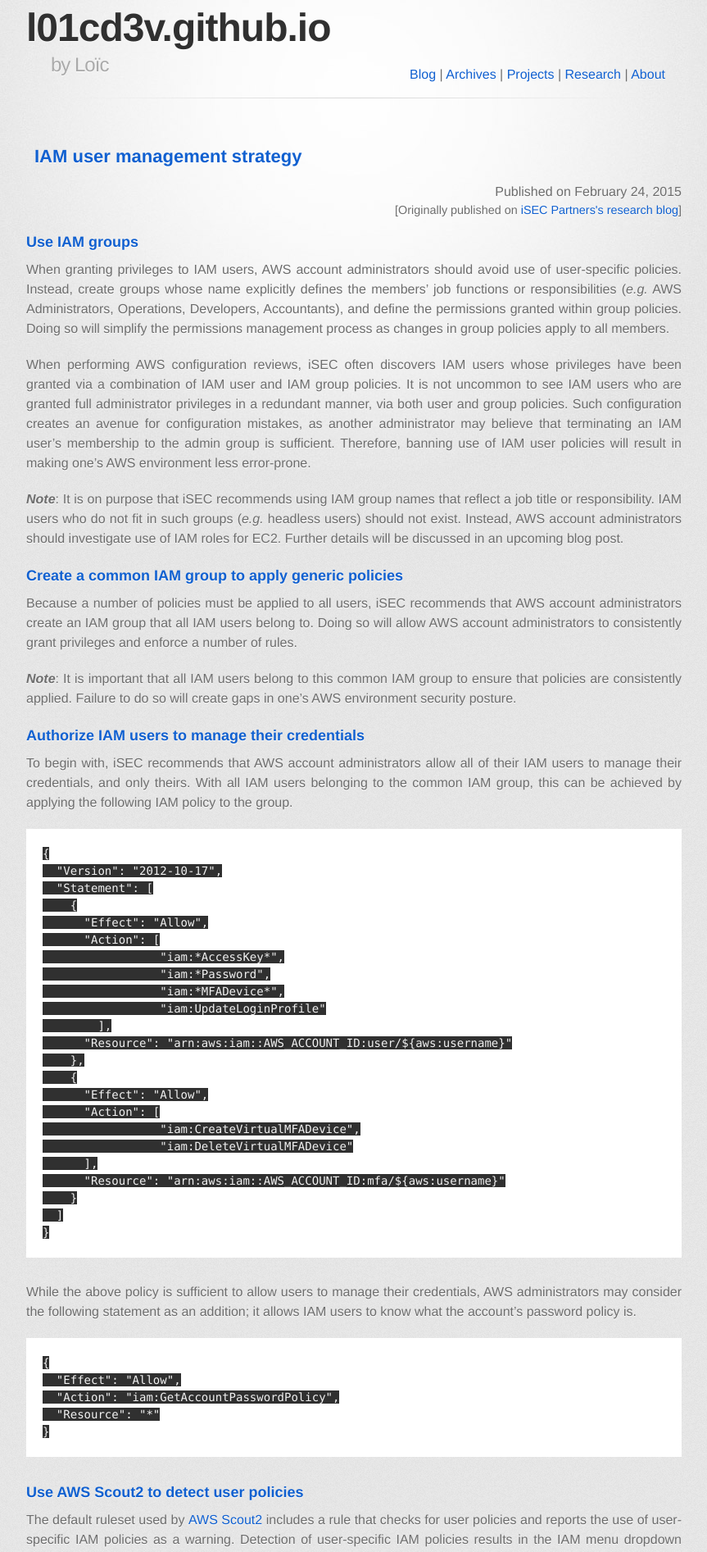
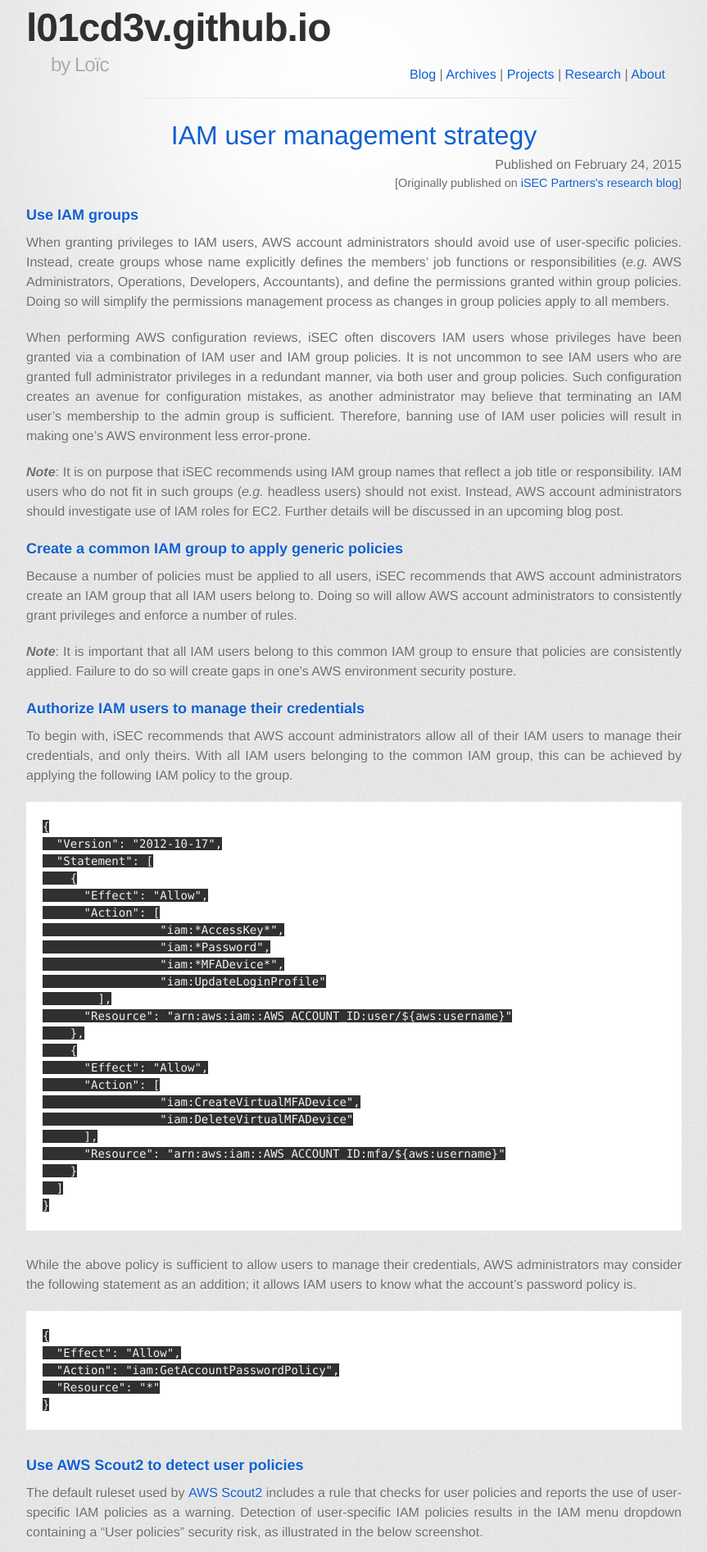
Before and after one commit to l01cd3v/l01cd3v.github.io, a Jekyll site: the page built from index.html, in a window 1280 px wide. Shown: the top 1893 px of the page at 82% size, without its empty margins (208-1071 px from the left). Built offline with Jekyll 4.4.1, drawn with Linux system fonts in a browser that asks for light colours; some web fonts are replaced; Markdown is read by kramdown in place of the engine named in the settings; the list of posts is cut into pages by our own code.

Commit message:
Update layout

```diff
--- a/_includes/post_body.html
+++ b/_includes/post_body.html
@@ -6,11 +6,13 @@
     {% assign tmp = page %}
   {% endif %}
 
-  {% if post %}
-    <h2><a href="{{ site.baseurl }}{{ post.url }}">{{ post.title }}</a></h2>
-  {% else %}
-    <h1>{{ page.title }}</h1>
-  {% endif %}
+  <h1>
+    {% if post %}
+      <a href="{{ site.baseurl }}{{ tmp.url }}">{{ tmp.title }}</a>
+    {% else %}
+      {{ tmp.title }}
+    {% endif %}
+  </h1>
 
   <div class="date">
     Published on {{ tmp.date | date: "%B %e, %Y" }}
--- a/stylesheets/stylesheet.css
+++ b/stylesheets/stylesheet.css
@@ -83,6 +83,10 @@ header h2 {
   line-height: 1.3;
   color: #aaa;
   letter-spacing: -1px;
+}
+
+header hr {
+  margin-bottom: 10px;
 }
 
 nav {
@@ -211,6 +215,7 @@ hr {
   height: 1px;
   padding-bottom: 1em;
   margin-top: 1em;
+  margin-bottom: 30px;
   line-height: 1px;
   background: transparent url('../images/hr.png') 50% 0 no-repeat;
   border: none;
@@ -340,6 +345,10 @@ footer a:hover {
   color: #444;
 }
 
+footer hr{
+    margin-bottom: 0px;
+}
+
 /* MISC */
 .clearfix:after {
   display: block;
```
